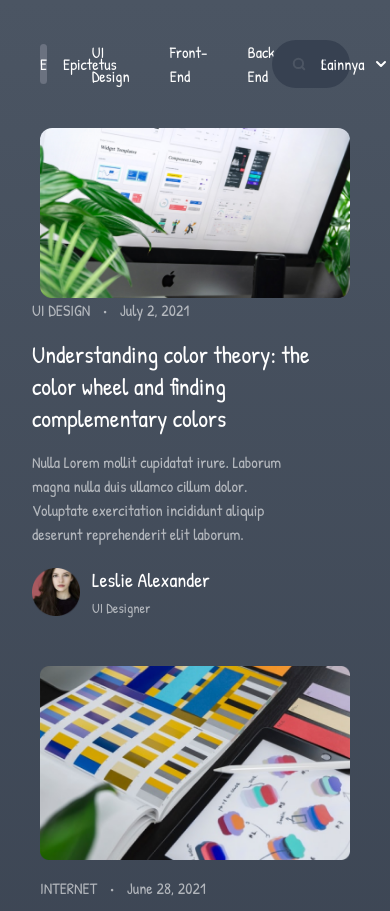
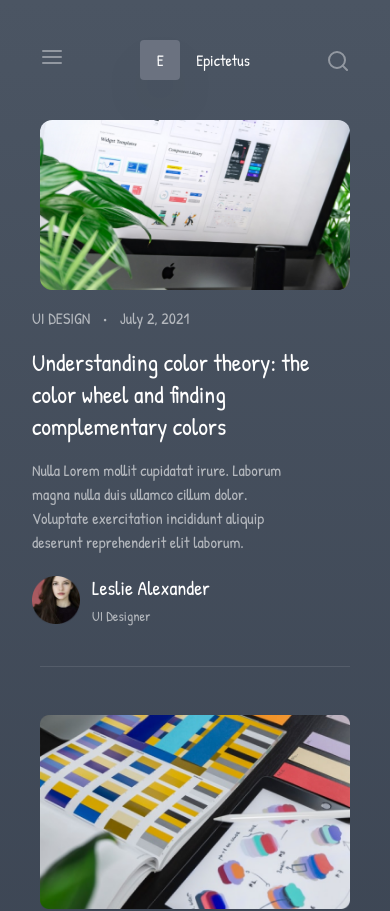
Before and after one commit to calvianoid/epictetus-blog-posts, a Next.js app: page / in a window 390 px wide. Shown: the top 911 px of the page. Built offline with nearby package versions, Linux system fonts and the light colour scheme.

Commit message:
fix: responsive

```diff
--- a/components/CardPost.js
+++ b/components/CardPost.js
@@ -1,9 +1,14 @@
+import Link from 'next/link'
 import InfoPost from './InfoPost'
 
 export default function CardPost({ thumbnail, ...infoPost }) {
   return (
     <article>
-      <img src={thumbnail} className="mb-4 w-full rounded" />
+      <Link href="/detail">
+        <a>
+          <img src={thumbnail} className="mb-4 w-full rounded" />
+        </a>
+      </Link>
       <InfoPost {...infoPost} />
     </article>
   )
--- a/components/FeaturedPost.js
+++ b/components/FeaturedPost.js
@@ -1,15 +1,20 @@
+import Link from 'next/link'
 import InfoPost from '../components/InfoPost'
 
 export default function FeaturedPost() {
   return (
     <article>
       <div className="-mx-6 flex flex-wrap items-center">
-        <div className="md:7/12 w-full px-6 lg:w-8/12">
-          <img
-            src="./featured-thumbnail.png"
-            alt="featured-thumbnail"
-            className="w-full rounded-xl"
-          />
+        <div className="mb-4 w-full px-6 md:mb-0 md:w-7/12 lg:w-8/12">
+          <Link href="/detail">
+            <a>
+              <img
+                src="./featured-thumbnail.png"
+                alt="featured-thumbnail"
+                className="w-full rounded-xl"
+              />
+            </a>
+          </Link>
         </div>
         <div className="w-full px-4 md:w-5/12 lg:w-4/12">
           <InfoPost
@@ -23,6 +28,7 @@ export default function FeaturedPost() {
           />
         </div>
       </div>
+      <hr className="mt-10 border-white/10 md:hidden" />
     </article>
   )
 }
--- a/components/Navbar.js
+++ b/components/Navbar.js
@@ -1,38 +1,141 @@
 import { useState } from 'react'
 import Container from './Container'
+import Link from 'next/link'
 export default function Navbar() {
   const [dropdown, setdropdown] = useState(false)
   const dropdownList = [
-    { text: 'Internet', href: '#' },
-    { text: 'Books', href: '#' },
-    { text: 'Open Source', href: '#' },
+    { text: 'Internet', href: '/posts' },
+    { text: 'Books', href: '/posts' },
+    { text: 'Open Source', href: '/posts' },
   ]
+  const [offcanvas, setOffcanvas] = useState(false)
+  const [search, setSearch] = useState(false)
   return (
     <nav className="py-10">
       <Container>
         <div className="flex items-center">
-          <div className="flex w-2/12 items-center">
+          <div className="w-3/12 lg:hidden">
+            <button
+              onClick={() => {
+                setOffcanvas(!offcanvas)
+              }}
+            >
+              <svg
+                width="24"
+                height="24"
+                viewBox="0 0 24 24"
+                fill="none"
+                xmlns="http://www.w3.org/2000/svg"
+              >
+                <g opacity="0.4">
+                  <path
+                    d="M3 12H21"
+                    stroke="white"
+                    stroke-width="2"
+                    stroke-linecap="round"
+                    stroke-linejoin="round"
+                  />
+                  <path
+                    d="M3 6H21"
+                    stroke="white"
+                    stroke-width="2"
+                    stroke-linecap="round"
+                    stroke-linejoin="round"
+                  />
+                  <path
+                    d="M3 18H21"
+                    stroke="white"
+                    stroke-width="2"
+                    stroke-linecap="round"
+                    stroke-linejoin="round"
+                  />
+                </g>
+              </svg>
+            </button>
+          </div>
+          <div className="w-6/12 lg:w-2/12">
+            <Link href="/">
+              <a className="flex items-center justify-center lg:justify-start">
                 <div className="mr-4 flex h-10 w-10 items-center justify-center rounded bg-gray-500 shadow-2xl">
                   E
                 </div>
                 Epictetus
+              </a>
+            </Link>
           </div>
-          <div className="w-7/12">
-            <ul className="flex items-center space-x-10">
+          <div className="w-3/12 text-right lg:hidden">
+            <button
+              onClick={() => {
+                setSearch(!search)
+              }}
+            >
+              <svg
+                className="inline-block"
+                width="24"
+                height="24"
+                viewBox="0 0 24 24"
+                fill="none"
+                xmlns="http://www.w3.org/2000/svg"
+              >
+                <g opacity="0.4">
+                  <path
+                    d="M11 19C15.4183 19 19 15.4183 19 11C19 6.58172 15.4183 3 11 3C6.58172 3 3 6.58172 3 11C3 15.4183 6.58172 19 11 19Z"
+                    stroke="white"
+                    stroke-width="2"
+                    stroke-linecap="round"
+                    stroke-linejoin="round"
+                  />
+                  <path
+                    d="M21 21L16.65 16.65"
+                    stroke="white"
+                    stroke-width="2"
+                    stroke-linecap="round"
+                    stroke-linejoin="round"
+                  />
+                </g>
+              </svg>
+            </button>
+          </div>
+          <div
+            className={`fixed top-0 ${
+              offcanvas ? 'left-0' : '-left-full'
+            } h-full w-full bg-gradient-to-b from-gray-600 to-gray-900 p-10 transition-all lg:static lg:h-auto lg:w-7/12 lg:bg-none lg:p-0`}
+          >
+            <button
+              className="absolute top-5 right-5 lg:hidden"
+              onClick={() => setOffcanvas(false)}
+            >
+              <svg
+                xmlns="http://www.w3.org/2000/svg"
+                width="24"
+                height="24"
+                viewBox="0 0 24 24"
+                fill="none"
+                stroke="currentColor"
+                stroke-width="2"
+                stroke-linecap="round"
+                stroke-linejoin="round"
+                class="feather feather-x"
+              >
+                <line x1="18" y1="6" x2="6" y2="18"></line>
+                <line x1="6" y1="6" x2="18" y2="18"></line>
+              </svg>
+            </button>
+            <ul className="flex flex-col space-y-4 lg:flex-row lg:items-center lg:space-y-0 lg:space-x-10">
               <li>
-                <a className="hover:underline" href="#">
-                  UI Design
-                </a>
+                <Link href="/posts">
+                  <a className="hover:underline">UI Design</a>
+                </Link>
               </li>
               <li>
-                <a className="hover:underline" href="#">
-                  Front-End
-                </a>
+                <Link href="/posts">
+                  <a className="hover:underline">Front-End</a>
+                </Link>
               </li>
               <li>
-                <a className="hover:underline" href="#">
-                  Back-End
-                </a>
+                <Link href="/posts">
+                  <a className="hover:underline">Back-End</a>
+                </Link>
               </li>
               <li className="relative">
                 <a
@@ -66,12 +169,11 @@ export default function Navbar() {
                         key={text}
                         className="border-b border-white/5 last:border-0"
                       >
-                        <a
-                          href={href}
-                          className="flex py-3 px-6 hover:bg-gray-700/60"
-                        >
+                        <Link href={href}>
+                          <a className="flex py-3 px-6 hover:bg-gray-700/60">
                             {text}
                           </a>
+                        </Link>
                       </li>
                     ))}
                   </ul>
@@ -79,9 +181,33 @@ export default function Navbar() {
               </li>
             </ul>
           </div>
-          <div className="w-3/12">
+          <div
+            className={`absolute left-0 transition-all ${
+              search ? 'top-10' : '-top-40'
+            } w-full px-10 lg:static lg:w-3/12 lg:px-0`}
+          >
+            <button
+              className="absolute top-3 right-12 lg:hidden"
+              onClick={() => setSearch(false)}
+            >
+              <svg
+                xmlns="http://www.w3.org/2000/svg"
+                width="24"
+                height="24"
+                viewBox="0 0 24 24"
+                fill="none"
+                stroke="currentColor"
+                stroke-width="2"
+                stroke-linecap="round"
+                stroke-linejoin="round"
+                class="feather feather-x"
+              >
+                <line x1="18" y1="6" x2="6" y2="18"></line>
+                <line x1="6" y1="6" x2="18" y2="18"></line>
+              </svg>
+            </button>
             <input
-              className="w-full rounded-full bg-gray-700 py-3 px-6 pl-12 bg-search"
+              className="w-full rounded-lg bg-gray-700 py-3 px-6 pl-12 bg-search lg:rounded-full"
               placeholder="Search"
             />
           </div>
--- a/components/PostMetaTitle.js
+++ b/components/PostMetaTitle.js
@@ -1,3 +1,5 @@
+import Link from 'next/link'
+
 export default function PostMetaTitle({ category, date, title, center }) {
   return (
     <>
@@ -7,7 +9,9 @@ export default function PostMetaTitle({ category, date, title, center }) {
         <div>{date}</div>
       </div>
       <h2 className={`mt-4 text-2xl ${center ? 'text-center' : ''}`}>
-        {title}
+        <Link href="/detail">
+          <a>{title}</a>
+        </Link>
       </h2>
     </>
   )
--- a/pages/detail.js
+++ b/pages/detail.js
@@ -2,10 +2,14 @@ import Layout from '../components/Layout'
 import Container from '../components/Container'
 import PostMetaTitle from '../components/PostMetaTitle'
 import PostAuthor from '../components/PostAuthor'
+import Head from 'next/head'
 
 export default function Detail() {
   return (
     <Layout>
+      <Head>
+        <title>Detail &mdash; Epictetus</title>
+      </Head>
       <Container>
         <div className="mx-auto flex w-full flex-col items-center md:w-6/12">
           <PostMetaTitle
--- a/pages/index.tsx
+++ b/pages/index.tsx
@@ -1,3 +1,4 @@
+import Head from 'next/head'
 import FeaturedPost from '../components/FeaturedPost'
 import Layout from '../components/Layout'
 import CardPost from '../components/CardPost'
@@ -10,6 +11,9 @@ export default function Home() {
 
   return (
     <Layout>
+      <Head>
+        <title>Home &mdash; Epictetus</title>
+      </Head>
       <Container>
         <FeaturedPost />
         <div className="-mx-4 flex flex-wrap pt-6">
--- a/pages/posts.js
+++ b/pages/posts.js
@@ -4,12 +4,16 @@ import Container from '../components/Container'
 import SectionHeader from '../components/SectionHeader'
 import { useState } from 'react'
 import mockPosts from '../ulits/posts.json'
+import Head from 'next/head'
 
 export default function Posts() {
   const [posts, setPosts] = useState(mockPosts)
 
   return (
     <Layout>
+      <Head>
+        <title>Posts &mdash; Epictetus</title>
+      </Head>
       <Container>
         <SectionHeader>UI Design</SectionHeader>
         {!posts.length ? (
```
Also changed, not shown: public/x.svg (added). Lines whose indentation alone changed are shown as unchanged.
